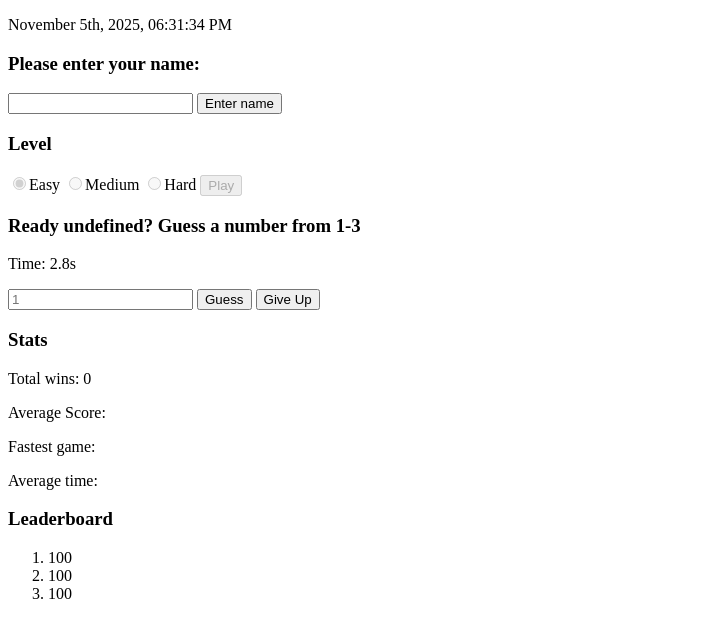
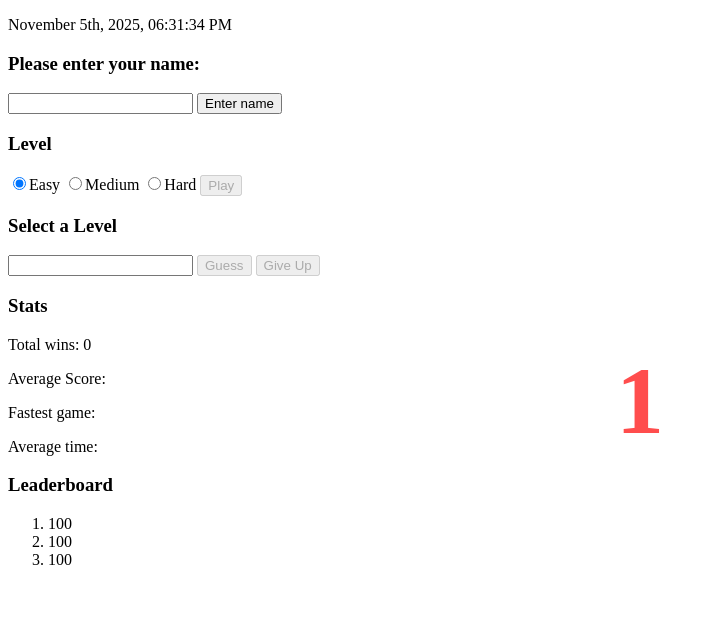
Before and after one commit to canyon-crest/guessing-game-project-wylieschmitz, a plain HTML site: page index.html in a window 1280 px wide. Both pictures are taken after a click on the button "Play". Shown: the whole page, without its empty margins (0-714 px from the left). Drawn offline with Linux system fonts and the light colour scheme.

Commit message:
fixed clocks, added countdown

```diff
--- a/index.html
+++ b/index.html
@@ -2,9 +2,41 @@
 <html>
   <head>
     <title>JavaScript Number Guessing Game</title>
+    <style>
+      /* Countdown styling */
+      #countdown {
+        position: fixed;
+        top: 50%;
+        left: 50%;
+        transform: translate(-50%, -50%);
+        font-size: 6rem;
+        font-weight: 800;
+        color: #ff4d4d;
+        pointer-events: none;
+        opacity: 0;
+        z-index: 1000;
+        transition: opacity 0.12s ease;
+        text-align: center;
+      }
+
+      #countdown.show {
+        opacity: 1;
+      }
+
+      @keyframes pop {
+        0% { transform: translate(-50%, -50%) scale(0.2); opacity: 0; }
+        60% { transform: translate(-50%, -50%) scale(1.15); opacity: 1; }
+        100% { transform: translate(-50%, -50%) scale(1); opacity: 1; }
+      }
+
+      #countdown.pop {
+        animation: pop 550ms cubic-bezier(.2,.8,.2,1);
+      }
+    </style>
     <script src="script.js" defer></script>
   </head>
   <body>
+    <div id="countdown" aria-hidden="true"></div>
     <p id="date"></p>
 
     <h3>Please enter your name:</h3>
@@ -22,7 +54,7 @@
     <p id="currentGameTime"></p>
     <input type="text" id="guess">
     <button id="guessBtn" disabled>Guess</button>
-    <button id="giveUp" disabled>Give Up</button>
+    <button id="giveUpBtn" disabled>Give Up</button>
 
     <h3>Stats</h3>
     <p id="wins">Total wins: 0</p>
--- a/script.js
+++ b/script.js
@@ -10,9 +10,9 @@ setInterval(time, 1000);
 
 
 // add event listeners
-playBtn.addEventListener("click", play);
+playBtn.addEventListener("click", startCountdown);
 guessBtn.addEventListener("click", makeGuess);
-giveUp.addEventListener("click", giveUpFunc);
+giveUpBtn.addEventListener("click", giveUpFunc);
 nameBtn.addEventListener("click", enterName);
 
 function enterName(){
@@ -25,12 +25,12 @@ function enterName(){
 
 function play(){
     score = 0; // sets score to 0 every new game
-    gameStartTime = new Date().getTime();
+    startMs = new Date().getTime();
 
     playBtn.disabled = true;
     guessBtn.disabled = false;
     guess.disabled = false;
-    giveUp.disabled = false;
+    giveUpBtn.disabled = false;
 
     for(let i = 0; i < levelArr.length; i++){
         if(levelArr[i].checked){
@@ -44,7 +44,7 @@ function play(){
     guess.placeholder = answer;
 
     gameTimeInterval = setInterval(function(){
-        let timeElapsed = new Date().getTime() - gameStartTime;
+        let timeElapsed = new Date().getTime() - startMs;
         currentGameTime.textContent = "Time: " + timeElapsed/1000 + "s";
     })
 }
@@ -88,6 +88,7 @@ function makeGuess(){
     else{
         msg.textContent = answer + " is correct! It took you " + score + triesString + scoreAssessment + " Press play to play again.";
         updateScore();
+        updateTimers(new Date().getTime());
         reset();
         return;
     }
@@ -108,7 +109,7 @@ function reset(){
     playBtn.disabled = false;
     guessBtn.disabled = true;
     guess.disabled = true;
-    giveUp.disabled = true;
+    giveUpBtn.disabled = true;
     guess.value = "";
     guess.placeholder = "";
     clearInterval(gameTimeInterval);
@@ -118,11 +119,6 @@ function reset(){
 }
 
 function updateScore(){
-    gameTime = new Date().getTime() - gameStartTime;
-    timeArr.push(gameTime);
-    timeArr.sort((a,b)=>a-b);
-    bestTime.textContent = "Fastest game: " + timeArr[0]/1000 + "s";
-
     let scoreSum = 0;
     let lb = document.getElementsByName("leaderboard");
     scoreArr.push(score);
@@ -132,23 +128,68 @@ function updateScore(){
 
     for(let i = 0; i < scoreArr.length; i++){
         scoreSum += scoreArr[i];
-        timeSum += timeArr[i];
         if(i < lb.length){
             lb[i].textContent = scoreArr[i];
         }
     }
 
-    let avgTimeValue = timeSum/timeArr.length;;
-    avgTime.textContent = "Average time: " + (avgTimeValue/1000).toFixed(3) + "s";
-
     let avgScoreValue = scoreSum/scoreArr.length;
     avgScore.textContent = "Average Score: " + avgScoreValue.toFixed(2);
+}
+
+function updateTimers(endMs){
+    clearInterval(gameTimeInterval);
+
+    let gameTime = (endMs - startMs)/1000;
+    timeArr.push(gameTime);
+    timeArr.sort((a,b)=>a-b);
+
+    bestTime.textContent = "Fastest game: " + timeArr[0] + "s";
+
+    let timeSum = 0;
+    for(let i = 0; i < timeArr.length; i++){
+        timeSum += timeArr[i];
+    }
+
+    let avgTimeValue = timeSum/timeArr.length;
+    avgTime.textContent = "Average Time: " + avgTimeValue.toFixed(3) + "s";
 }
 
 function giveUpFunc(){
     score = level;
     msg.innerHTML = "Don't worry " + userName + ", I'm sure you'll get it next time.";
     reset();
+}
+
+function startCountdown(){
+    // prevent starting if already disabled
+    if(playBtn.disabled) return;
+    playBtn.disabled = true; // temporarily disable
+    const countdownEl = document.getElementById('countdown');
+
+    let count = 3;
+    countdownEl.textContent = count;
+    countdownEl.classList.add('show','pop');
+
+    const tick = setInterval(()=>{
+        count--;
+        if(count > 0){
+            // update number and retrigger pop animation
+            countdownEl.textContent = count;
+            countdownEl.classList.remove('pop');
+            // force reflow to restart animation
+            void countdownEl.offsetWidth;
+            countdownEl.classList.add('pop');
+        } else {
+            clearInterval(tick);
+            // hide countdown then start the game
+            countdownEl.classList.remove('pop');
+            countdownEl.classList.remove('show');
+            countdownEl.textContent = '';
+            // call existing play logic
+            play();
+        }
+    }, 1000);
 }
 
 function time(){
```
